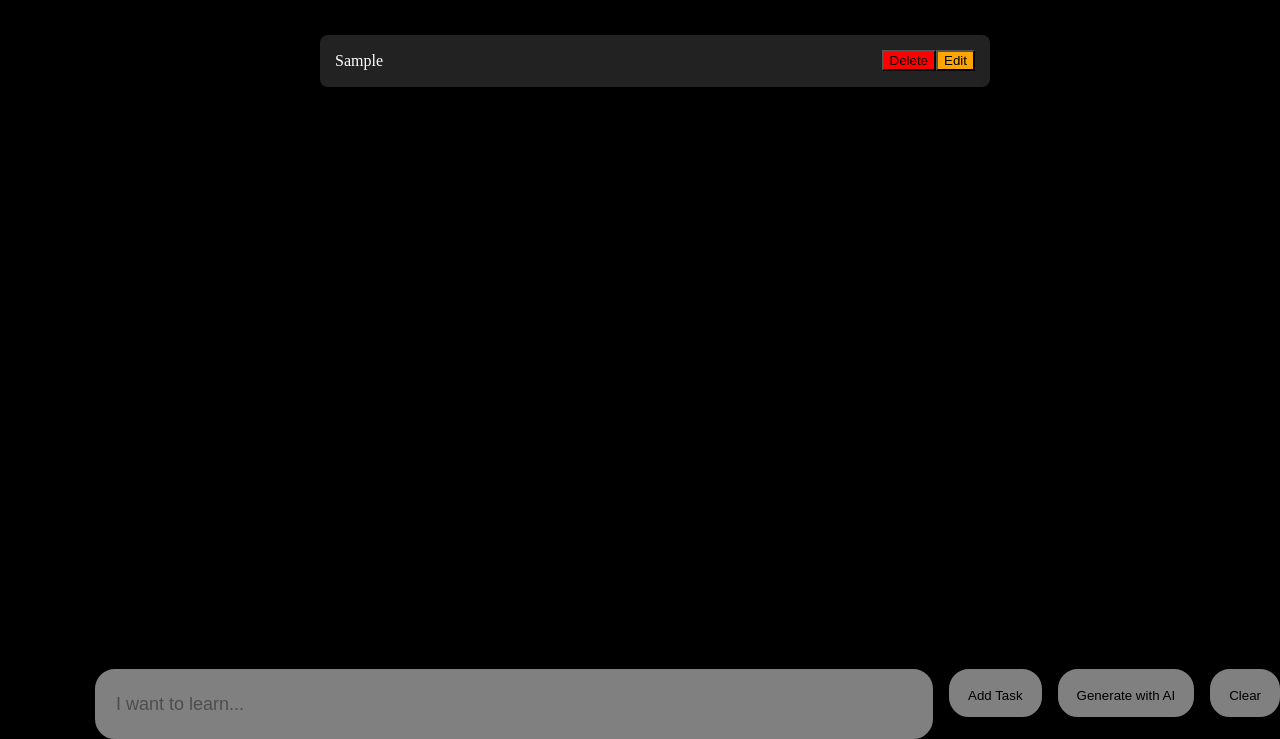
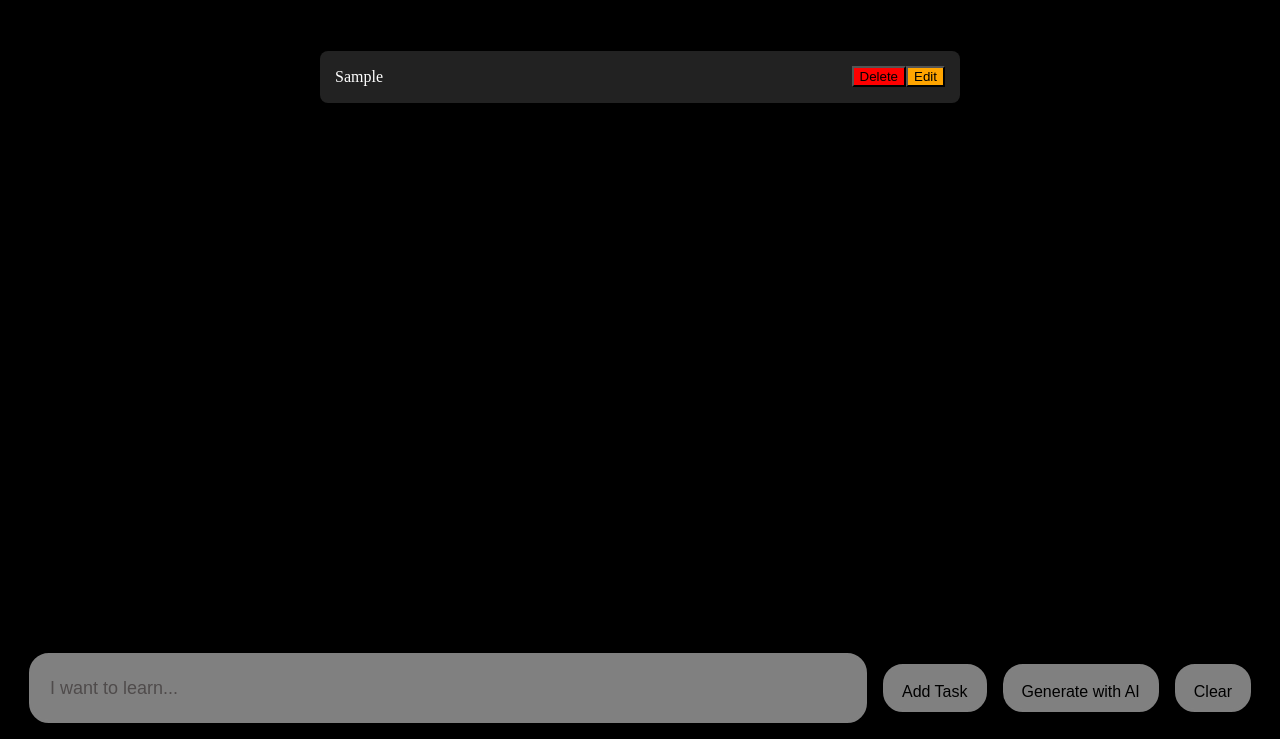
Before and after one commit to Manish9510/GenAI-ToDo, a plain HTML site: page index.html in a window 1280 px wide. Both pictures are taken after typing "Sample" into the empty fields and a click on the button "Add Task". Shown: the part 61-800 px from the top of the page. Drawn offline with Linux system fonts and the light colour scheme.

Commit message:
Fixed Logic and Style

```diff
--- a/style.css
+++ b/style.css
@@ -15,6 +15,7 @@ input{
     background: transparent;
     height: 2rem;
     font-size: large;
+    flex-grow: 1;
 }
 
 input::placeholder{
@@ -29,7 +30,8 @@ input::placeholder{
     background: gray;
     height: 3rem;
     padding: 1rem;
-    margin-left: 1rem;
+    cursor: pointer;
+    font-size: 16px;
 }
 
 
@@ -39,34 +41,47 @@ input::placeholder{
     border-radius: 20px;
     width: 50rem;
     background: gray;
-    height: 2rem;
-    padding: 1rem;
+    height: 3rem; /* Increased for better visibility */
+    padding: 0.5rem 1rem;
     display: flex;
-    justify-content: space-between;
+    align-items: center;
 }
 
 
 
 .chat-container{
-    flex: 1;
     display: flex;
-    flex-direction: row;
-    justify-content: flex-end;
-    position: absolute;
+    justify-content: center;
+    align-items: center;
+    position: fixed;
     bottom: 0;
     width: 100%;
+    background: black;
+    padding: 1rem;
+    gap: 1rem;
 }
 
 #task{
+    background-color: #222;
     color: white;
-    width: 100%;
+    padding: 10px 15px;
+    border-radius: 8px;
+    margin: 1rem 0;
+    list-style: none;
+    display: flex;
+    justify-content: space-between;
+    align-items: center;
+    font-size: 16px;
+    max-width: 100%;
+    word-wrap: break-word;
+    height: auto;
 }
 
 
 .response{
     margin-top: 0;
     width: 40rem;
-    margin-bottom: 3rem;
+    padding: 1rem;
 }
 
 #list{
```
